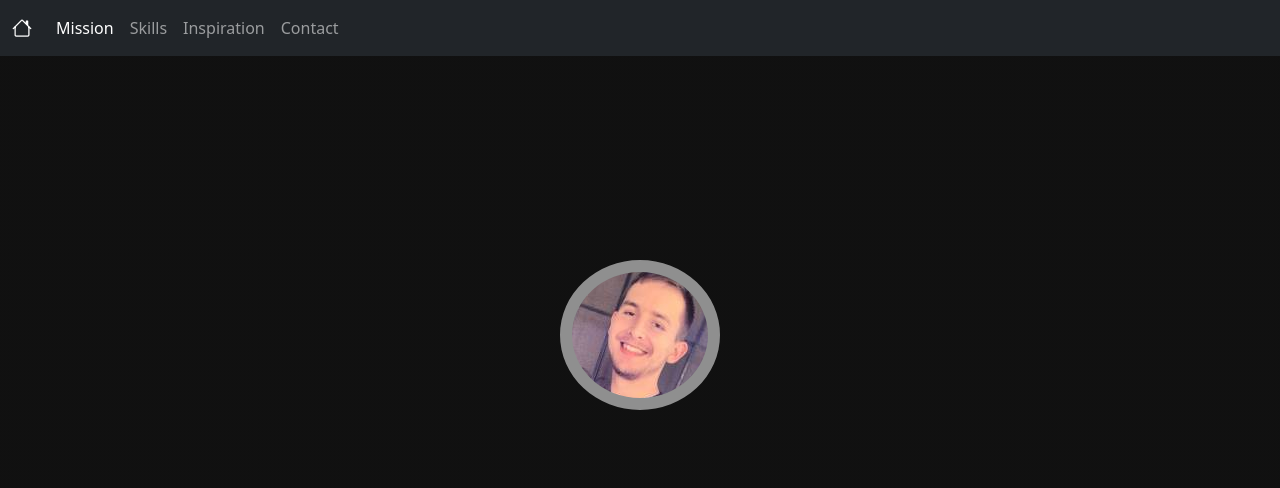
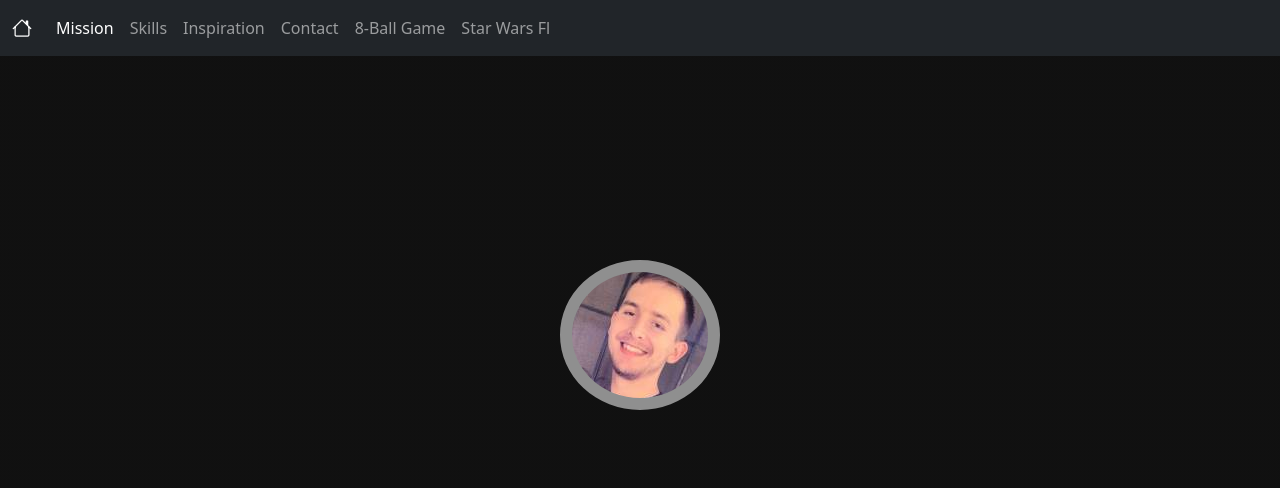
Before and after one commit to bltomlin/bltomlin.github.io, a plain HTML site: page index.html in a window 1280 px wide. Shown: the top 488 px of the page. Drawn offline with nearby package versions, Linux system fonts and the light colour scheme; a web font is replaced by a local one.

Commit message:
Update index.html

```diff
--- a/index.html
+++ b/index.html
@@ -56,6 +56,12 @@
             </li>
             <li class="nav-item">
               <a class="nav-link" href="#contact-section">Contact</a>
+            </li>
+            <li class = "nav-item">
+              <a class="nav-link" href="8-ball.html">8-Ball Game</a>
+            </li>
+            <li class= "nav-item">
+              <a class="nav-link" href="flipcard.html">Star Wars Fl</a>
             </li>
           </ul>
         </div>
```
